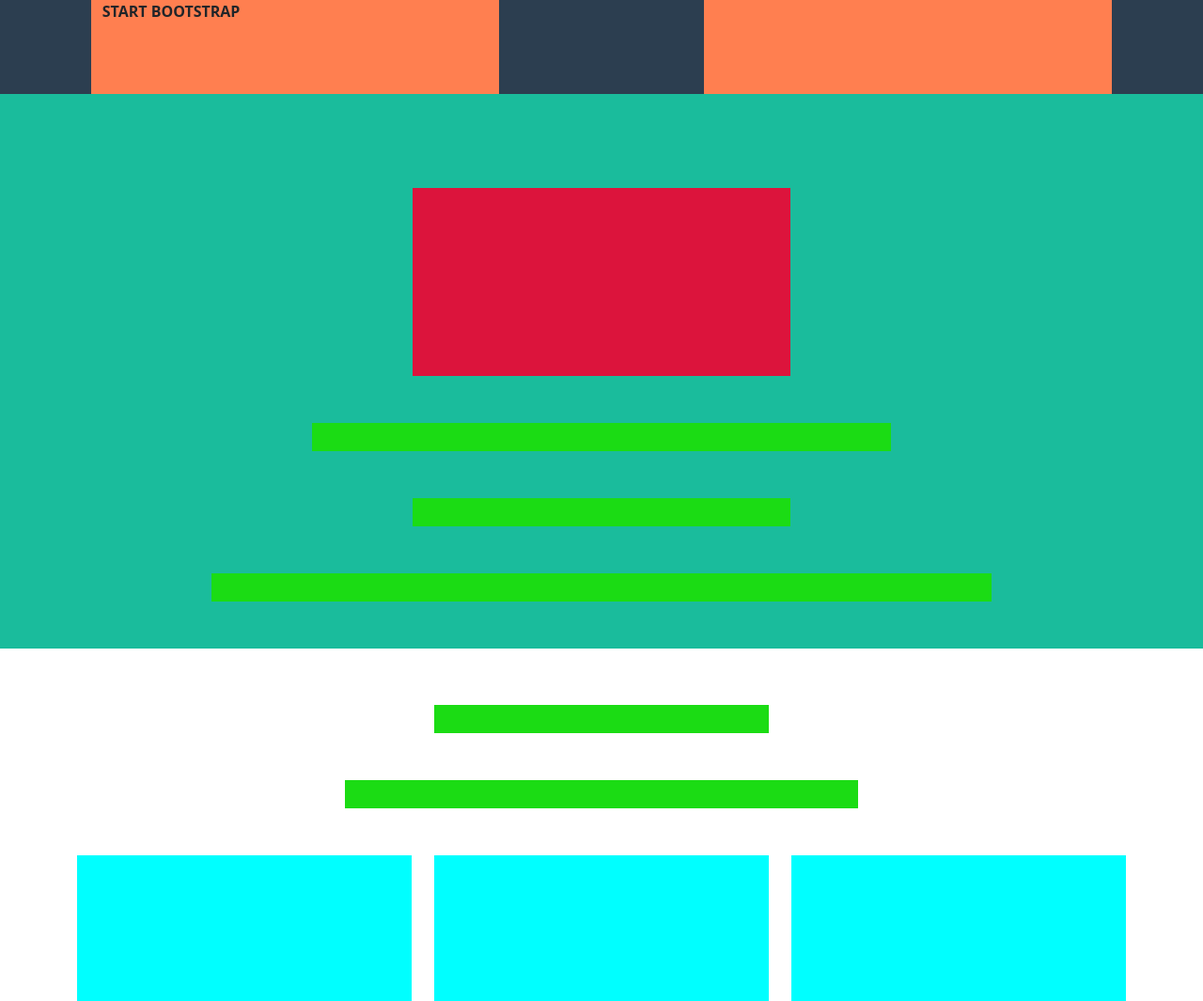
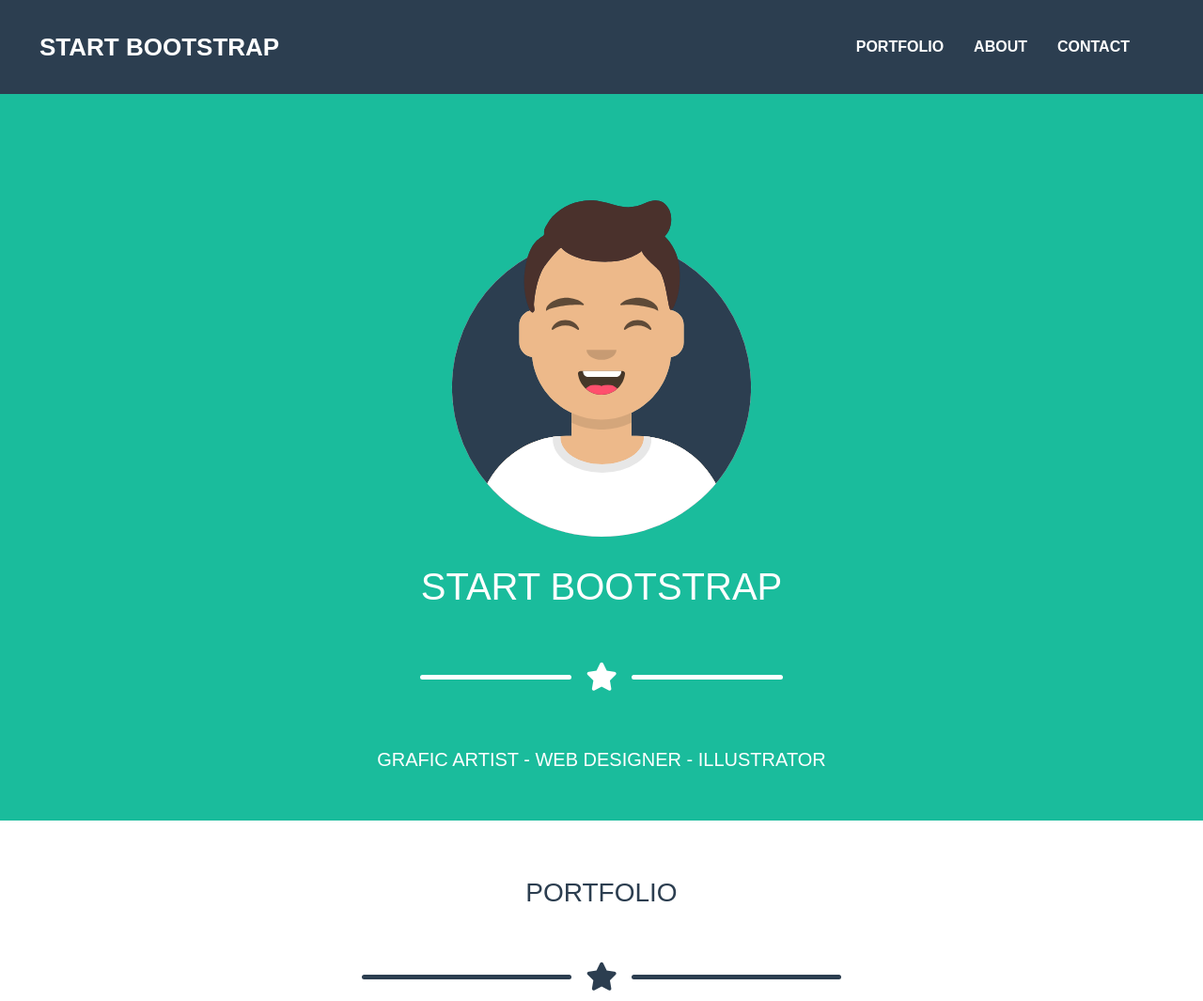
Before and after one commit to NicolaPiperis/html-css-bootstrap-freelancer, a plain HTML site: page index.html in a window 1280 px wide. Shown: the top 1065 px of the page at 94% size. Drawn offline with nearby package versions, Linux system fonts and the light colour scheme.

Commit message:
micro header, hero, portfolio and about

```diff
--- a/css/style.css
+++ b/css/style.css
@@ -1,7 +1,35 @@
 /* header style */
+
+body{
+    font-family: Arial, Helvetica, sans-serif;
+}
+
 #header_item{
     background-color: #2c3e50;
     height: 100px;
+}
+
+.r_align{
+    height: 100%;
+}
+
+.nav_items_text{
+    color: white;
+}
+
+.nav_items_icon{
+    color: white;
+    font-size: 30px;
+}
+
+.nav_items_text_title{
+    color: white;
+    font-size: 26px;
+    margin-left: 30px;
+}
+
+.disabled{
+    display: none;
 }
 
 /* Main style */
@@ -11,11 +39,64 @@
         background-color: #1abc9c;
     }
 
+    .hero-container-image{
+        margin: 100px 0 50px 0;
+        width: 350px;
+        height: 350px;
+    }
+
+    .hero-image{
+        max-width: 100%;
+    }
+
+    .line{
+        width: 40%;
+        height: 5px;
+        border-radius: 15px;
+        background-color: white;
+    }
+
+    .star{
+        font-size: 30px;
+        margin: 0 15px;
+    }
+
+    .line-star{
+        margin-bottom: 50px;
+    }
+
+    .text_hero{
+        color: white;
+        font-size: 20px;
+        margin-bottom: 50px;
+    }
+
+    .text_hero_title{
+        margin-bottom: 50px;
+        color: white;
+    }
+
     /* portfolio */
 
     #portfolio{
         margin-top: 60px;
         padding-bottom: 50px;
+    }
+
+    #portfolio .line-star .line{
+        background-color: rgba(44,62,80,255);
+        width: 20%;
+    }
+
+    .text_portfolio{
+        color:  rgba(44,62,80,255);
+        margin-bottom: 50px;
+        font-weight: 400;
+    }
+
+    .card_image{
+        max-width: 100%;
+        border-radius: 20px;
     }
 
     /* about */
@@ -24,6 +105,27 @@
         background-color: #1abc9c;
         padding-top: 50px;
     }
+
+    #about .line{
+        width: 20%;
+    }
+
+    .text_about{
+        color: white;
+        font-size: 20px;
+    }
+
+    .about_p{
+        color: white;
+        font-size: 18px;
+        font-weight: 600;
+    }
+
+    #about button:hover .fa-download{
+        display: none;
+    }
+
+
 
     /* Contact me */
 
@@ -49,17 +151,92 @@
     }
 
 
+
+
+
+
+
+
+
+
+
+
+
+
+
+
+
+
+
+
+
+
+
+
+
+
+
+
+
+
+
+
+
+
+
+
+
+
+
+
+
+
+
+
+
+
+
+
+
+
+
+
+
+
+
+
+
+
+
+
+
+
+
+
+
+
+
+
+
+
+
+
+
+    /* MEDIA QUERY */
+
+    @media screen and (min-width:768px) {
+        .nav_items_icon{
+            display: none;
+        }
+
+        .disabled{
+            display: flex;
+            justify-content: end;
+            margin-right: 50px;
+        }
+    }
 /* DEBUG */
-.debug_header{
-    background-color: coral;
-    min-height: 100px;
-}
 
-.hero-image{
-    background-color: crimson;
-    min-height: 200px;
-    margin: 100px 0 50px 0;
-}
 
 .debug_text{
     background-color: rgb(27, 220, 20);
--- a/index.html
+++ b/index.html
@@ -9,7 +9,7 @@
 
 
     <!-- font awesome -->
-
+    <link rel="stylesheet" href="https://cdnjs.cloudflare.com/ajax/libs/font-awesome/6.4.0/css/all.min.css" integrity="sha512-iecdLmaskl7CVkqkXNQ/ZH/XLlvWZOJyj7Yy7tcenmpD1ypASozpmT/E0iPtmFIB46ZmdtAc9eNBvH0H/ZpiBw==" crossorigin="anonymous" referrerpolicy="no-referrer" />
 
     <!-- css connection -->
     <link href="https://cdn.jsdelivr.net/npm/bootstrap@5.3.0-alpha3/dist/css/bootstrap.min.css" rel="stylesheet" integrity="sha384-KK94CHFLLe+nY2dmCWGMq91rCGa5gtU4mk92HdvYe+M/SXH301p5ILy+dN9+nJOZ" crossorigin="anonymous">
@@ -24,26 +24,31 @@
     <!-- header part -->
     <header>
 
-        <!-- header row -->
-        <div class="row">
+        <!-- actual content -->
+        <div id="header_item" class="container-fluid">
 
-            <!-- column 100% width -->
-            <div class="col">
+            <div class="row justify-content-around align-items-center r_align">
 
-                <!-- actual content -->
-                <div id="header_item">
+                <div class="col nav_items_text_title">
+                    <strong>START BOOTSTRAP</strong>
+                </div>
 
-                    <div class="row justify-content-around align-items-center">
+                <div class="col-2 col-md-7">
+                    <i class="fa-sharp fa-solid fa-bars nav_items_icon" style="color: #ffffff;"></i>
 
-                        <div class="col-5 col-md-4 debug_header ">
-                            <strong>START BOOTSTRAP</strong>
-                        </div>
 
-                        <div class="col-2 col-md-4 debug_header">
+                    <ul class="nav disabled">
+                        <li class="nav-item">
+                          <a class="nav-link nav_items_text" aria-current="page" href="#"><strong>PORTFOLIO</strong></a>
+                        </li>
+                        <li class="nav-item">
+                          <a class="nav-link nav_items_text" href="#"><strong>ABOUT</strong></a>
+                        </li>
+                        <li class="nav-item">
+                          <a class="nav-link nav_items_text" href="#"><strong>CONTACT</strong></a>
+                        </li>
 
-                        </div>
-
-                    </div>
+                    </ul>
 
                 </div>
 
@@ -60,37 +65,46 @@
         <section id="hero">
 
             <!-- container full width -->
-            <div class="container-fluid">
+            <div class="container-fluid text-center">
 
                 <!-- row in column -->
-                <div class="row">
+                <div class="row justify-content-center">
 
-                    <div class="col-4 offset-4">
+                    <div class="col-4 d-flex justify-content-center">
 
                         <!-- image hero -->
-                        <div class="hero-image">
+                        <div class="hero-container-image">
+                            <img class="hero-image" src="img/avatar.svg" alt="avatar image">
+                        </div>
+
+                    </div>
+
+                    <!-- title -->
+                    <div class="col-9">
+
+                        <h1 class="text_hero_title">
+                            START BOOTSTRAP
+                        </h1>
+
+                    </div>
+
+                    <!-- line and star -->
+                    <div class="col-4">
+
+                        <div class="d-flex justify-content-center align-items-center line-star">
+
+                            <div class="line"></div>
+                            <div class="star">
+                                <i class="fa-sharp fa-solid fa-star" style="color: #ffffff;"></i></div>
+                            <div class="line"></div>
 
                         </div>
 
                     </div>
 
-                    <!-- title -->
-                    <div class="col-6 offset-3">
-
-                        <h2 class="debug_text">
-
-                        </h2>
-
-                    </div>
-
-                    <!-- line and star -->
-                    <div class="col-4 offset-4">
-                        <div class="debug_text"></div>
-                    </div>
-
                     <!-- text -->
-                    <div class="col-8 offset-2">
-                        <div class="debug_text"></div>
+                    <div class="col-10">
+                        <div class="text_hero">GRAFIC ARTIST - WEB DESIGNER - ILLUSTRATOR</div>
                     </div>
 
                 </div>
@@ -103,7 +117,7 @@
         <section id="portfolio">
 
             <!-- container full width/medium/large -->
-            <div class="container-fluid container-md container-lg">
+            <div class="container-fluid container-md container-lg text-center">
 
                 <!-- text row -->
                 <div class="row">
@@ -111,17 +125,17 @@
                     <div class="col-4 offset-4">
 
                         <!-- main title -->
-                        <h3 class="debug_text"></h3>
+                        <h3 class="text_portfolio">PORTFOLIO</h3>
 
                     </div>
 
 
-                    <div class="col-6 offset-3">
+                    <div class="d-flex justify-content-center align-items-center line-star">
 
-                        <!-- line and star -->
-                        <div class="debug_text">
-
-                        </div>
+                        <div class="line"></div>
+                        <div class="star">
+                            <i class="fa-sharp fa-solid fa-star" style="color: rgba(44,62,80,255);"></i></div>
+                        <div class="line"></div>
 
                     </div>
 
@@ -133,42 +147,54 @@
                     <!-- card -->
                     <div class="col-12 col-md-6 col-lg-4">
 
-                        <div class="debug_card"></div>
+                        <div class="mb-3">
+                            <img class="card_image" src="img/cabin.png" alt="cabin">
+                        </div>
 
                     </div>
 
                     <!-- card -->
                     <div class="col-12 col-md-6 col-lg-4">
 
-                        <div class="debug_card"></div>
+                        <div class="mb-3">
+                            <img class="card_image" src="img/cake.png" alt="cake">
+                        </div>
 
                     </div>
 
                     <!-- card -->
                     <div class="col-12 col-md-6 col-lg-4">
 
-                        <div class="debug_card"></div>
+                        <div class="mb-3">
+                            <img class="card_image" src="img/circus.png" alt="circus">
+                        </div>
 
                     </div>
 
                     <!-- card -->
                     <div class="col-12 col-md-6 col-lg-4">
 
-                        <div class="debug_card"></div>
+                        <div class="mb-3">
+                            <img class="card_image" src="img/game.png" alt="game">
+                        </div>
 
                     </div>
 
                     <!-- card -->
                     <div class="col-12 col-md-6 col-lg-4">
 
-                        <div class="debug_card"></div>
+                        <div class="mb-3">
+                            <img class="card_image" src="img/safe.png" alt="safe">
+                        </div>
 
                     </div>
 
                     <!-- card -->
                     <div class="col-12 col-md-6 col-lg-4">
 
-                        <div class="debug_card"></div>
+                        <div class="mb-3">
+                            <img class="card_image" src="img/submarine.png" alt="submarine">
+                        </div>
 
                     </div>
 
@@ -182,21 +208,26 @@
         <section id="about">
 
             <!-- container -->
-            <div class="container-sm">
+            <div class="container-sm text-center">
 
                 <div class="row">
 
                     <!-- title -->
                     <div class="col-4 offset-4">
 
-                        <div class="debug_text"></div>
+                        <div class="text_about mb-3">
+                            <strong>ABOUT</strong>
+                        </div>
 
                     </div>
 
                     <!-- line and star -->
-                    <div class="col-4 offset-4">
+                    <div class="d-flex justify-content-center align-items-center line-star">
 
-                        <div class="debug_text"></div>
+                        <div class="line"></div>
+                        <div class="star">
+                            <i class="fa-sharp fa-solid fa-star" style="color: white;"></i></div>
+                        <div class="line"></div>
 
                     </div>
 
@@ -207,14 +238,14 @@
                     <div class="col-8 col-md-4">
 
                         <!-- paragraph -->
-                        <p class="debug_p">Lorem ipsum dolor sit amet consectetur adipisicing elit. Nihil, minima? Id officiis quas error nulla assumenda numquam mollitia explicabo? Aliquam rerum pariatur dignissimos ratione suscipit animi earum enim exercitationem dolores!</p>
+                        <p class="about_p mb-5">Lorem ipsum dolor sit amet consectetur adipisicing elit. Nihil, minima? Id officiis quas error nulla assumenda numquam mollitia explicabo? Aliquam rerum pariatur dignissimos ratione suscipit animi earum enim exercitationem dolores!</p>
 
                     </div>
 
                     <div class="col-8 col-md-4">
 
                         <!-- paragraph -->
-                        <p class="debug_p">Lorem ipsum dolor sit amet consectetur adipisicing elit. Nihil, minima? Id officiis quas error nulla assumenda numquam mollitia explicabo? Aliquam rerum pariatur dignissimos ratione suscipit animi earum enim exercitationem dolores!</p>
+                        <p class="about_p mb-5">Lorem ipsum dolor sit amet consectetur adipisicing elit. Nihil, minima? Id officiis quas error nulla assumenda numquam mollitia explicabo? Aliquam rerum pariatur dignissimos ratione suscipit animi earum enim exercitationem dolores!</p>
 
                     </div>
 
@@ -225,10 +256,11 @@
                     <!-- button -->
                     <div class="col-4 offset-4">
 
-                        <!-- turn into button -->
-                        <div class="debug_text"></div>
+                        <button type="button" class="btn btn-outline-light mb-5">
 
-                        <!-- <button></button> -->
+                            <i class="fa-sharp fa-solid fa-download" style="color: #ffffff;"></i>
+                            Download
+                        </button>
 
                     </div>
 
```
